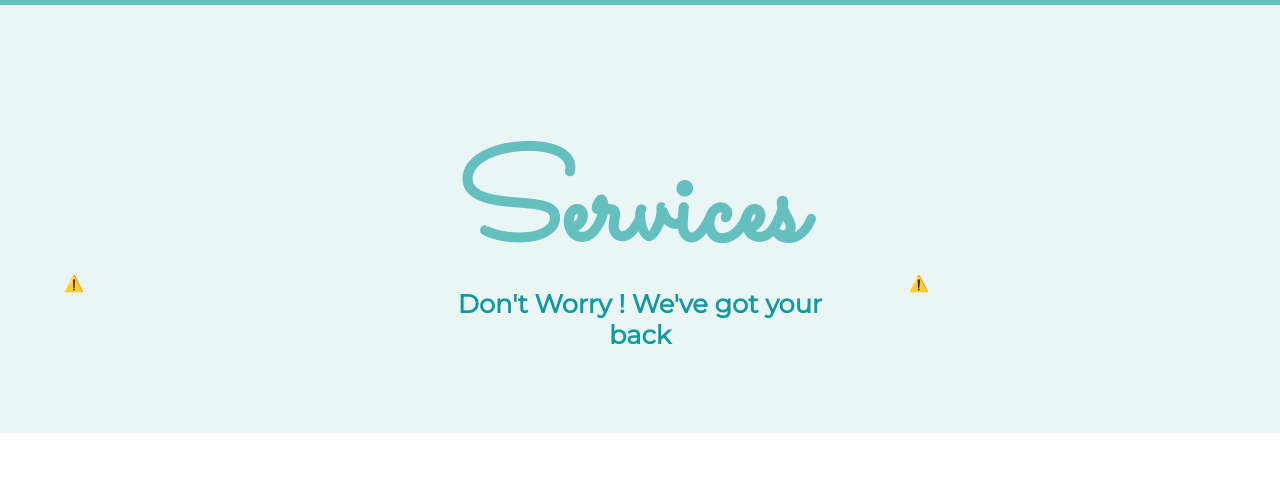
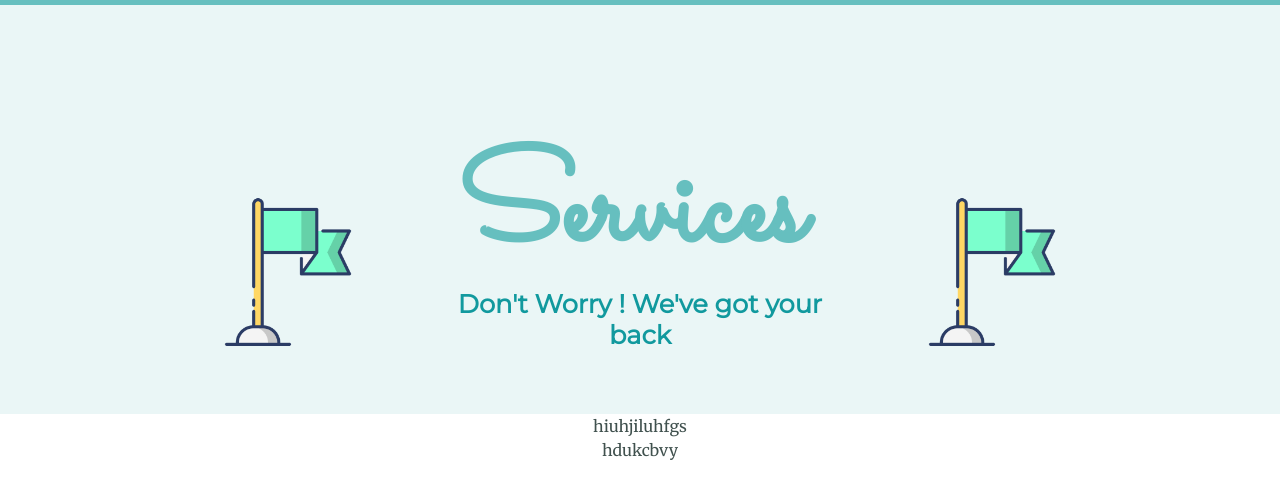
Before and after one commit to prajwal3641/freelance, a plain HTML site: page services.html in a window 1280 px wide. Shown: the part 81-580 px from the top of the page. Drawn offline with nearby package versions, Linux system fonts and the light colour scheme; no server answers.

Commit message:
eleventh commit

```diff
--- a/css/styles.css
+++ b/css/styles.css
@@ -354,17 +354,31 @@ a:hover {
 .intro-animation1 {
     position: relative;
     top: 4rem;
+
     padding-bottom: 0;
 }
 .intro-animation2 {
     position: relative;
     top: 4rem;
-    left: 3.8rem;
+
     padding-bottom: 0;
 
 }
 .intro-box {
 
-    padding-bottom: 0;
+
+
 
 }
+.intro-image1 {
+    height: 150px;
+    width: 150px;
+    margin-top: 8rem;
+    margin-left: 5rem;
+}
+.intro-image2 {
+    height: 150px;
+    width: 150px;
+    margin-top: 8rem;
+    margin-right: 5rem;
+}
--- a/services.html
+++ b/services.html
@@ -72,8 +72,7 @@
 <section id="intro">
   <div class="row">
     <div class=" intro-box col-lg-4">
-      <script src="https://unpkg.com/@lottiefiles/lottie-player@latest/dist/lottie-player.js"></script>
-      <lottie-player class="intro-animation1" src="https://assets5.lottiefiles.com/packages/lf20_5szujujo.json"  background="transparent"  speed="0.6"  style="width: 300px; height: 300px;"  loop  autoplay></lottie-player>
+      <img src="images/goal-flag.png" class="intro-image1">
     </div>
     <div class="intro-box col-lg-4">
       <h1 class="heading1">
@@ -83,10 +82,16 @@
 
     </div>
     <div class="intro-box col-lg-4">
-      <script src="https://unpkg.com/@lottiefiles/lottie-player@latest/dist/lottie-player.js"></script>
-<lottie-player class="intro-animation2" src="https://assets5.lottiefiles.com/packages/lf20_5szujujo.json"  background="transparent"  speed="0.6"  style="width: 300px; height: 300px;"  loop  autoplay></lottie-player>
+      <img src="images/goal-flag.png" class="intro-image2">
     </div>
   </div>
 </section>
 
 <!-- intro section ends  -->
+
+ <div>
+  hiuhjiluhfgs
+ </div>
+ <div>
+  <hi>hdukcbvy</hi>
+ </div>
```
Also changed, not shown: images/goal-flag.png (added).
